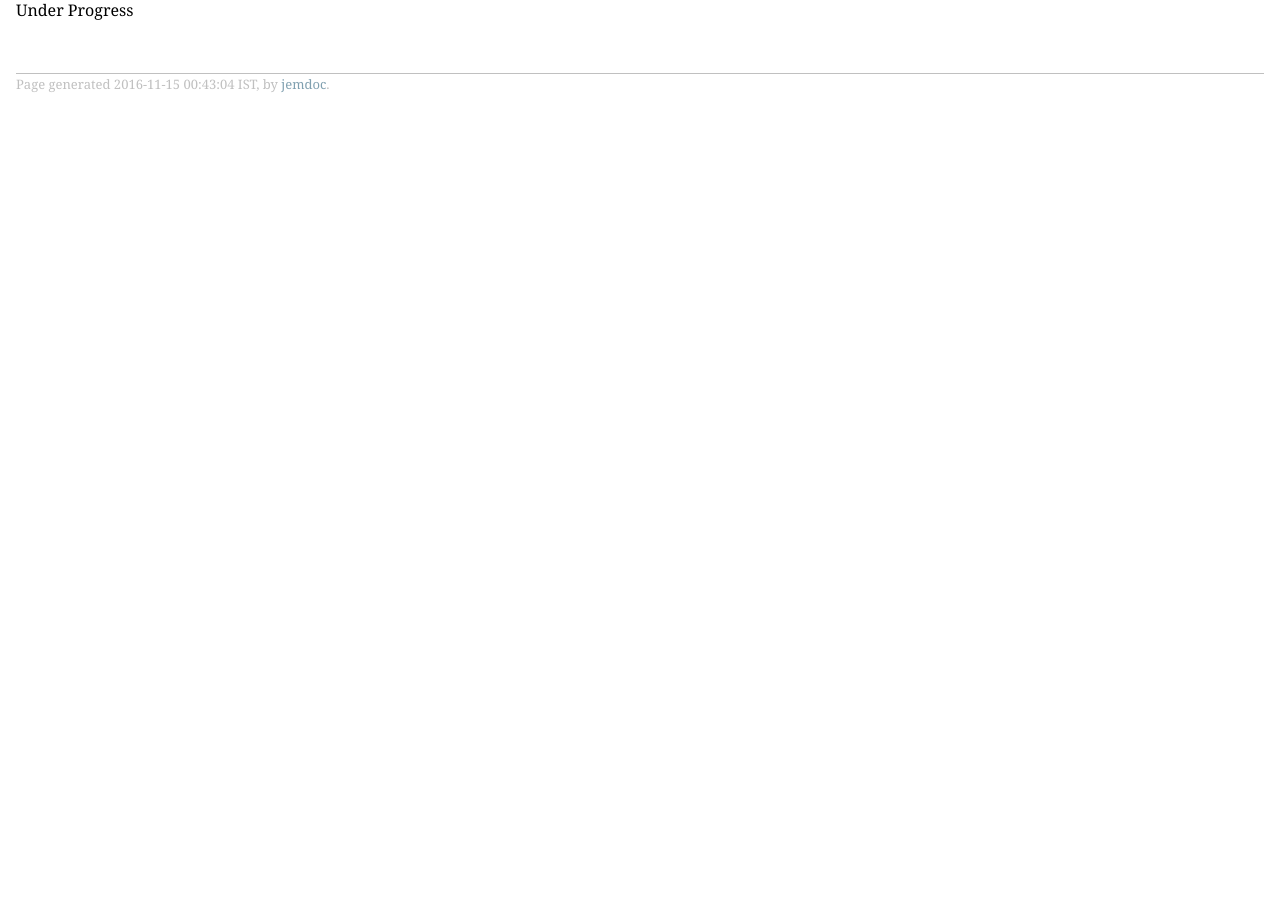
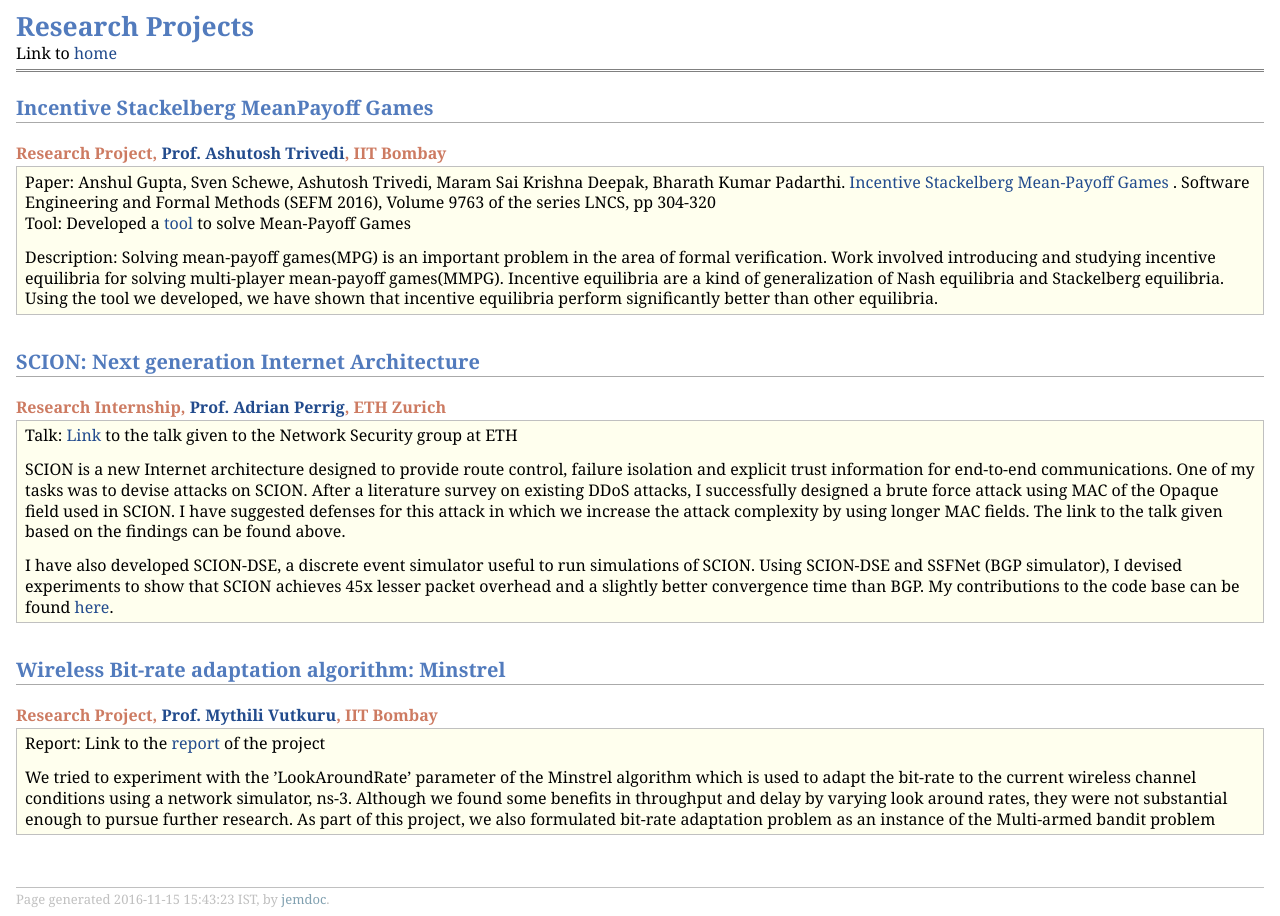
Before and after one commit to mskd12/mskd12.github.io, a plain HTML site: page research.html in a window 1280 px wide. Before the commit the page ends 800 px from the top, so only its background shows below. Drawn offline with Linux system fonts and the light colour scheme.

Commit message:
Added some research projects and cv

```diff
--- a/research.html
+++ b/research.html
@@ -5,14 +5,42 @@
 <meta name="generator" content="jemdoc, see http://jemdoc.jaboc.net/" />
 <meta http-equiv="Content-Type" content="text/html;charset=utf-8" />
 <link rel="stylesheet" href="jemdoc.css" type="text/css" />
-<title></title>
+<title>Research Projects</title>
 </head>
 <body>
 <div id="layout-content">
-<p>Under Progress</p>
+<div id="toptitle">
+<h1>Research Projects</h1>
+<div id="subtitle">Link to <a href="index.html">home</a></div>
+</div>
+<h2>Incentive Stackelberg MeanPayoff Games</h2>
+<div class="infoblock">
+<div class="blocktitle">Research Project, <a href="mailto:ashutosh.trivedi@colorado.edu">Prof. Ashutosh Trivedi</a>, IIT Bombay</div>
+<div class="blockcontent">
+<p>Paper: Anshul Gupta, Sven Schewe, Ashutosh Trivedi, Maram Sai Krishna Deepak, Bharath Kumar Padarthi. <a href="http://link.springer.com/chapter/10.1007%2F978-3-319-41591-8_21">Incentive Stackelberg Mean-Payoff Games</a> .
+Software Engineering and Formal Methods (SEFM 2016), Volume 9763 of the series LNCS, pp 304-320 <br />
+Tool: Developed a <a href="https://bitbucket.org/mskd96/meanpayoff">tool</a> to solve Mean-Payoff Games</p>
+<p>Description: Solving mean-payoff games(MPG) is an important problem in the area of formal verification. Work involved introducing and studying incentive equilibria for solving multi-player mean-payoff games(MMPG). Incentive equilibria are a kind of generalization of Nash equilibria and Stackelberg equilibria. Using the tool we developed, we have shown that incentive equilibria perform significantly better than other equilibria.</p>
+</div></div>
+<h2>SCION: Next generation Internet Architecture</h2>
+<div class="infoblock">
+<div class="blocktitle">Research Internship, <a href="mailto:adrian.perrig@inf.ethz.ch,">Prof. Adrian Perrig</a>, ETH Zurich</div>
+<div class="blockcontent">
+<p>Talk: <a href="Uploads/ETH.pdf">Link</a> to the talk given to the Network Security group at ETH</p>
+<p>SCION is a new Internet architecture designed to provide route control, failure isolation and explicit trust information for end-to-end communications.  One of my tasks was to devise attacks on SCION. After a literature survey on existing DDoS attacks, I successfully designed a brute force attack using MAC of the Opaque field used in SCION. I have suggested defenses for this attack in which we increase the attack complexity by using longer MAC fields. The link to the talk given based on the findings can be found above.</p>
+<p>I have also developed SCION-DSE, a discrete event simulator useful to run simulations of SCION. Using SCION-DSE and SSFNet (BGP simulator), I devised experiments to show that SCION achieves 45x lesser packet overhead and a slightly better convergence time than BGP. My contributions to the code base can be found <a href="https://github.com/netsec-ethz/scion/pulls?q=is%3Apr+is%3Aclosed+author%3Amskd96">here</a>.</p>
+</div></div>
+<h2>Wireless Bit-rate adaptation algorithm: Minstrel</h2>
+<div class="infoblock">
+<div class="blocktitle">Research Project, <a href="mailto:mythili@cse.iitb.ac.in">Prof. Mythili Vutkuru</a>, IIT Bombay</div>
+<div class="blockcontent">
+<p>Report: Link to the <a href="Uploads/minstrel_report.pdf">report</a> of the project</p>
+<p>We tried to experiment with the ’LookAroundRate’ parameter of the Minstrel algorithm which is used to adapt the bit-rate to the current wireless channel conditions using a network simulator, ns-3. Although we found some benefits in throughput and delay by varying look around rates, they were not substantial
+enough to pursue further research. As part of this project, we also formulated bit-rate adaptation problem as an instance of the Multi-armed bandit problem</p>
+</div></div>
 <div id="footer">
 <div id="footer-text">
-Page generated 2016-11-15 00:43:04 IST, by <a href="http://jemdoc.jaboc.net/">jemdoc</a>.
+Page generated 2016-11-15 15:43:23 IST, by <a href="http://jemdoc.jaboc.net/">jemdoc</a>.
 </div>
 </div>
 </div>
```
Also changed, not shown: index.html (+2 -1 lines), 3 other files.
